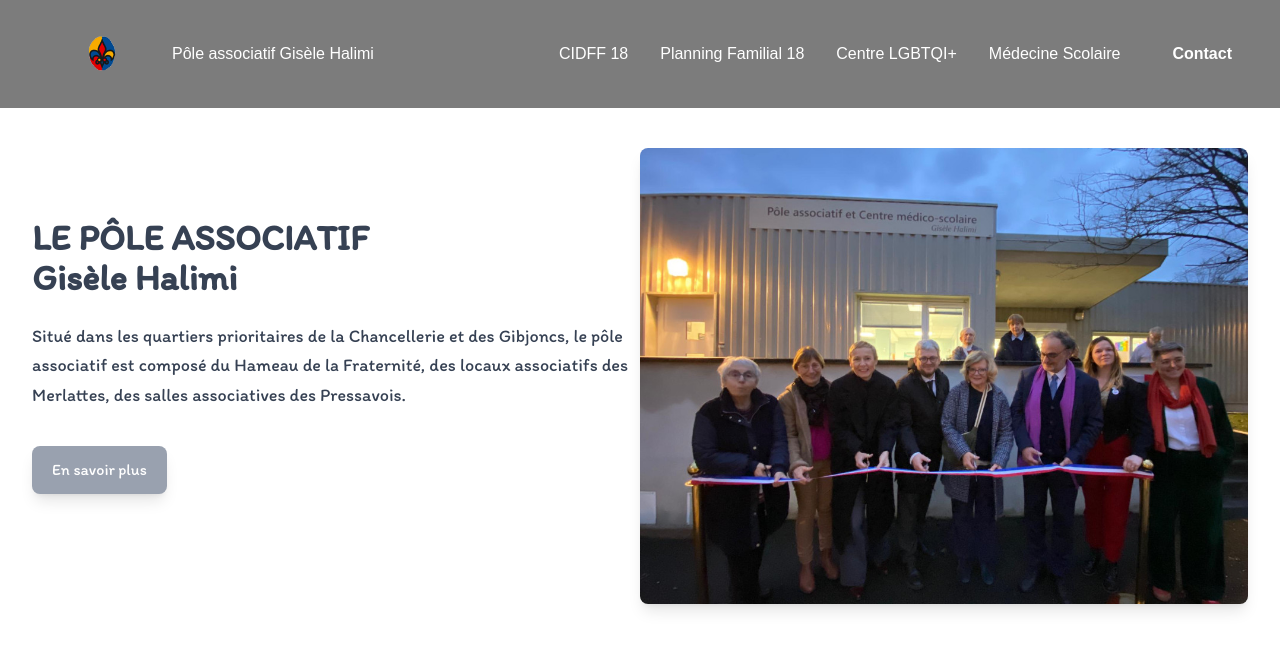
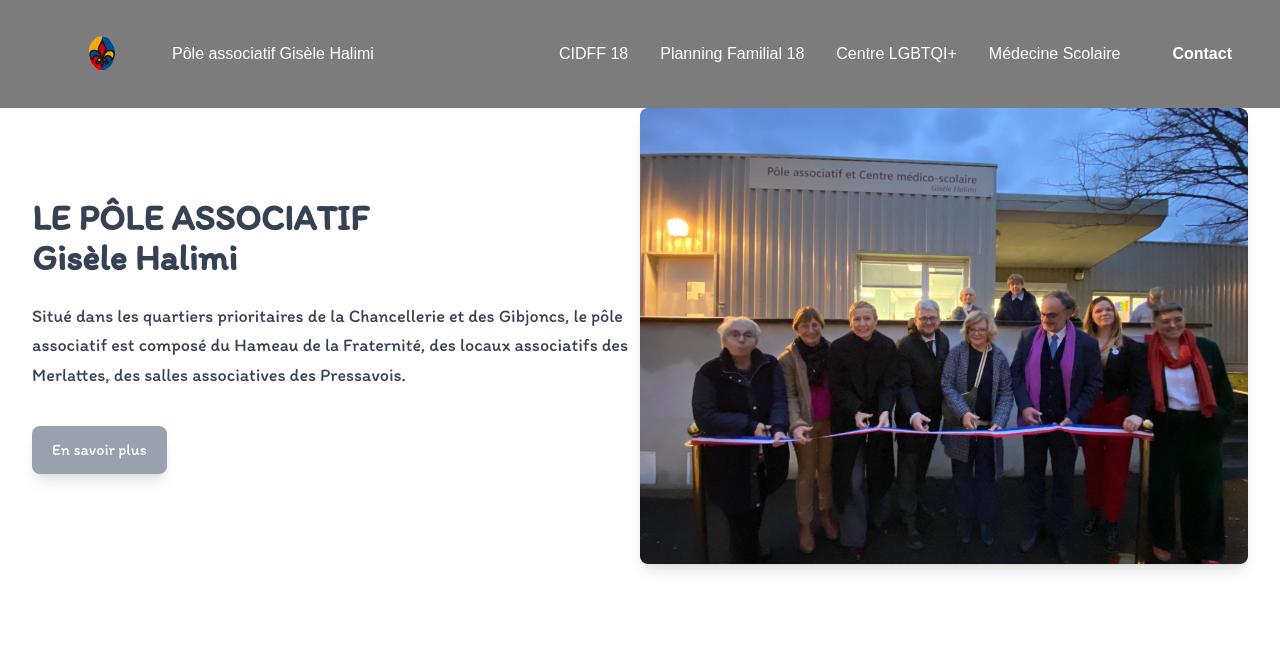
Before and after one commit to Dyls00/gisele_halimi_web_page, a Next.js app: page / in a window 1280 px wide. Shown: the top 650 px of the page. Built offline with nearby package versions, Linux system fonts and the light colour scheme.

Commit message:
Refactor AccueilComponent structure and formatting

```diff
--- a/app/components/accueilComponent.jsx
+++ b/app/components/accueilComponent.jsx
@@ -32,7 +32,7 @@
         </div>
 
 
-        <div className="flex justify-center mt-10">
+        <div className="flex justify-center">
           <Image
             src="/images/Inauguration-pole-associatif-et-centre-medico-scolaire-Gisele-Halimi-8.jpeg"
             alt="Inauguration du pôle associatif"
```
